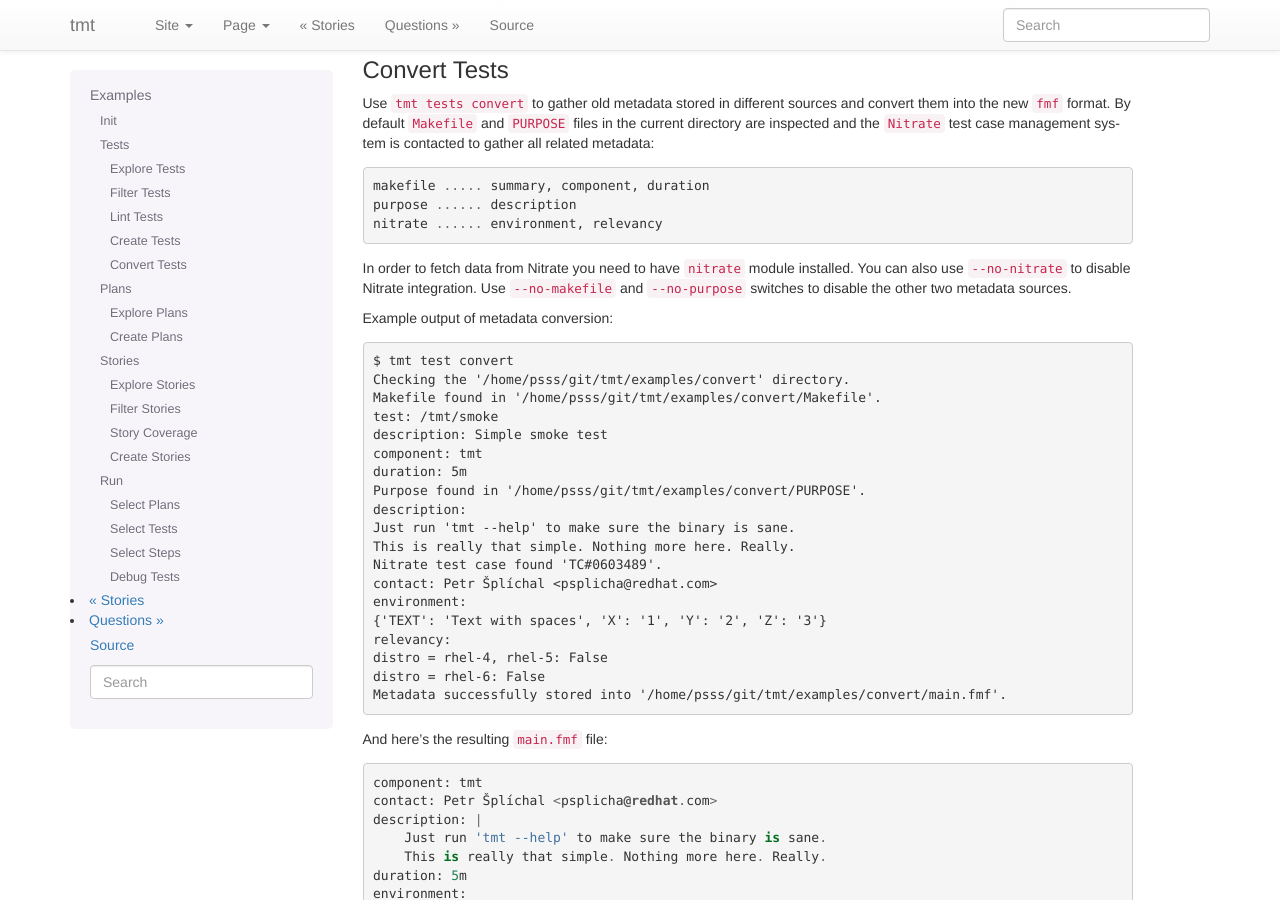
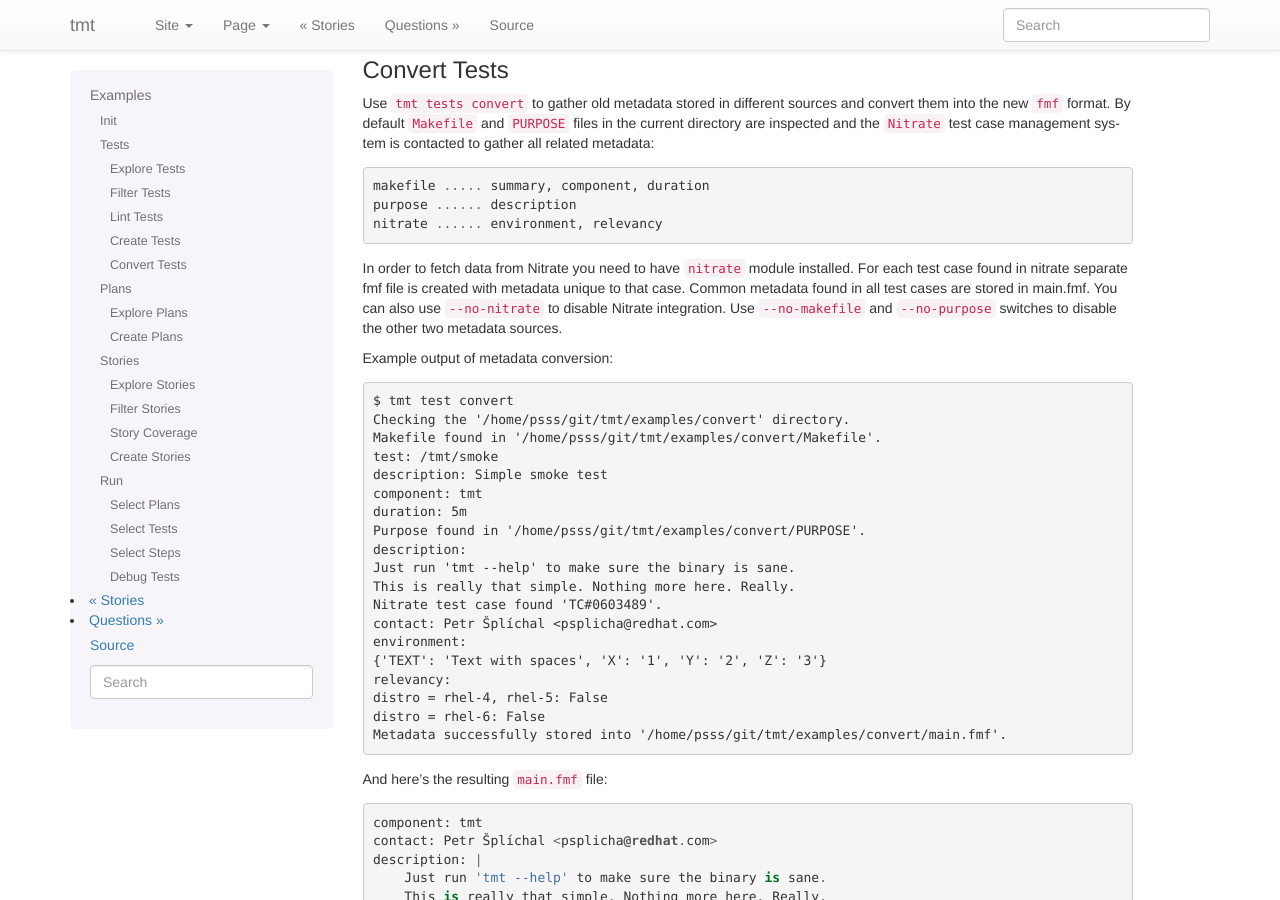
Before and after one commit to psss/did, a Sphinx documentation site: the page built from docs/examples.rst, in a window 1280 px wide and 900 px high, scrolled down 3305 px. Built offline with Sphinx 7.4.7, drawn with Linux system fonts in a browser that asks for light colours; the version number could not be read and is left out.

Commit message:
Update examples doc for converting tests

```diff
--- a/docs/examples.rst
+++ b/docs/examples.rst
@@ -203,7 +203,10 @@ system is contacted to gather all related metadata::
     nitrate ...... environment, relevancy
 
 In order to fetch data from Nitrate you need to have ``nitrate``
-module installed. You can also use ``--no-nitrate`` to disable
+module installed. For each test case found in nitrate separate
+fmf file is created with metadata unique to that case. Common
+metadata found in all test cases are stored in main.fmf.
+You can also use ``--no-nitrate`` to disable
 Nitrate integration. Use ``--no-makefile`` and ``--no-purpose``
 switches to disable the other two metadata sources.
 
```
